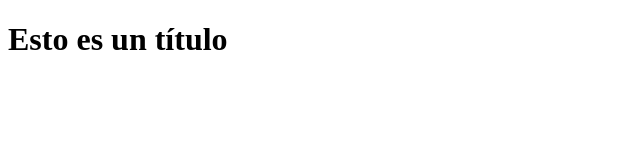
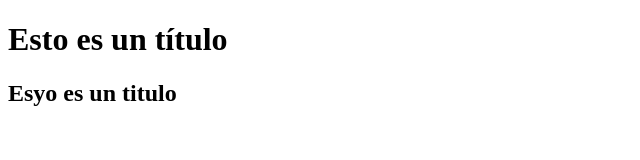
Before and after one commit to scblanco93/mi_repositorio, a plain HTML site: page index.html in a window 1280 px wide. Shown: the whole page, without its empty margins (0-640 px from the left). Drawn offline with Linux system fonts and the light colour scheme.

Commit message:
Agre un segundo titulo

```diff
--- a/index.html
+++ b/index.html
@@ -8,5 +8,6 @@
 </head>
 <body>
   <h1>Esto es un título</h1>
+  <h2>Esyo es un titulo</h2>
 </body>
 </html>
```
